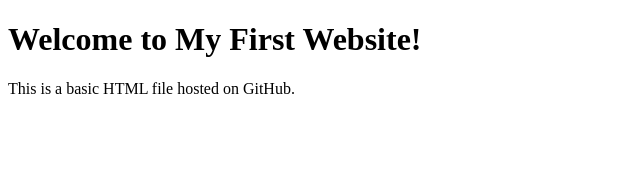
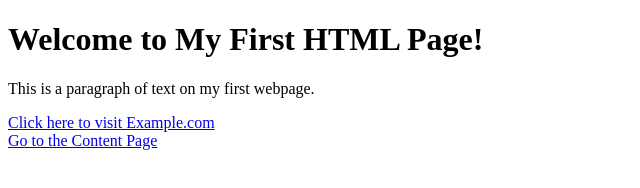
Before and after one commit to tadhgkelleher/new-test, a plain HTML site: page index.html in a window 1280 px wide. Shown: the whole page, without its empty margins (0-640 px from the left). Drawn offline with Linux system fonts and the light colour scheme.

Commit message:
Add files via upload

```diff
--- a/index.html
+++ b/index.html
@@ -3,10 +3,14 @@
 <head>
     <meta charset="UTF-8">
     <meta name="viewport" content="width=device-width, initial-scale=1.0">
-    <title>My First Website</title>
+    <title>My First HTML Page</title>
+    <link rel="stylesheet" href="styles.css"> <!-- Link to the stylesheet -->
 </head>
 <body>
-    <h1>Welcome to My First Website!</h1>
-    <p>This is a basic HTML file hosted on GitHub.</p>
+    <h1>Welcome to My First HTML Page!</h1>
+    <p>This is a paragraph of text on my first webpage.</p>
+    <a href="https://www.example.com">Click here to visit Example.com</a>
+    <br>
+    <a href="content.html">Go to the Content Page</a>
 </body>
 </html>
```
